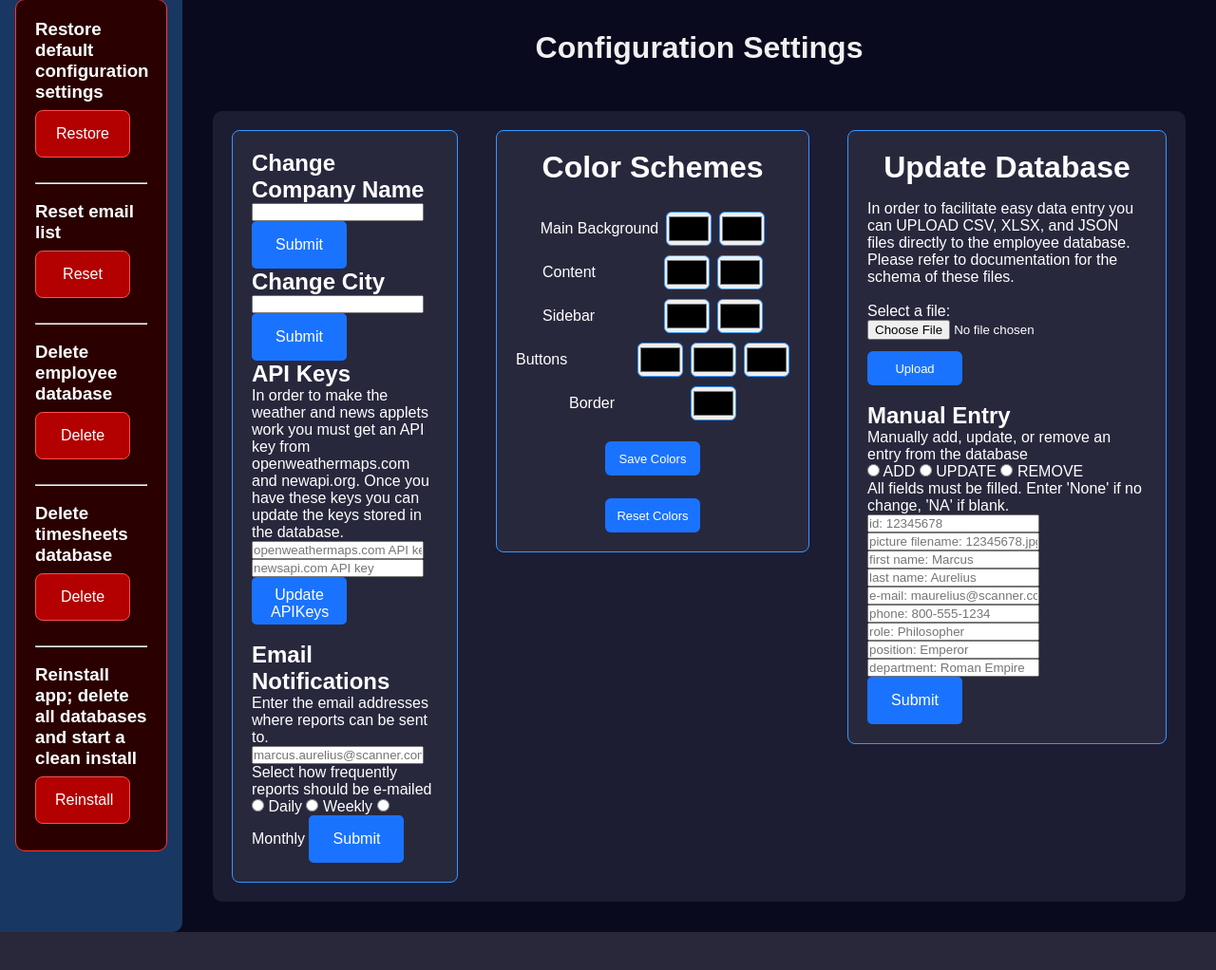
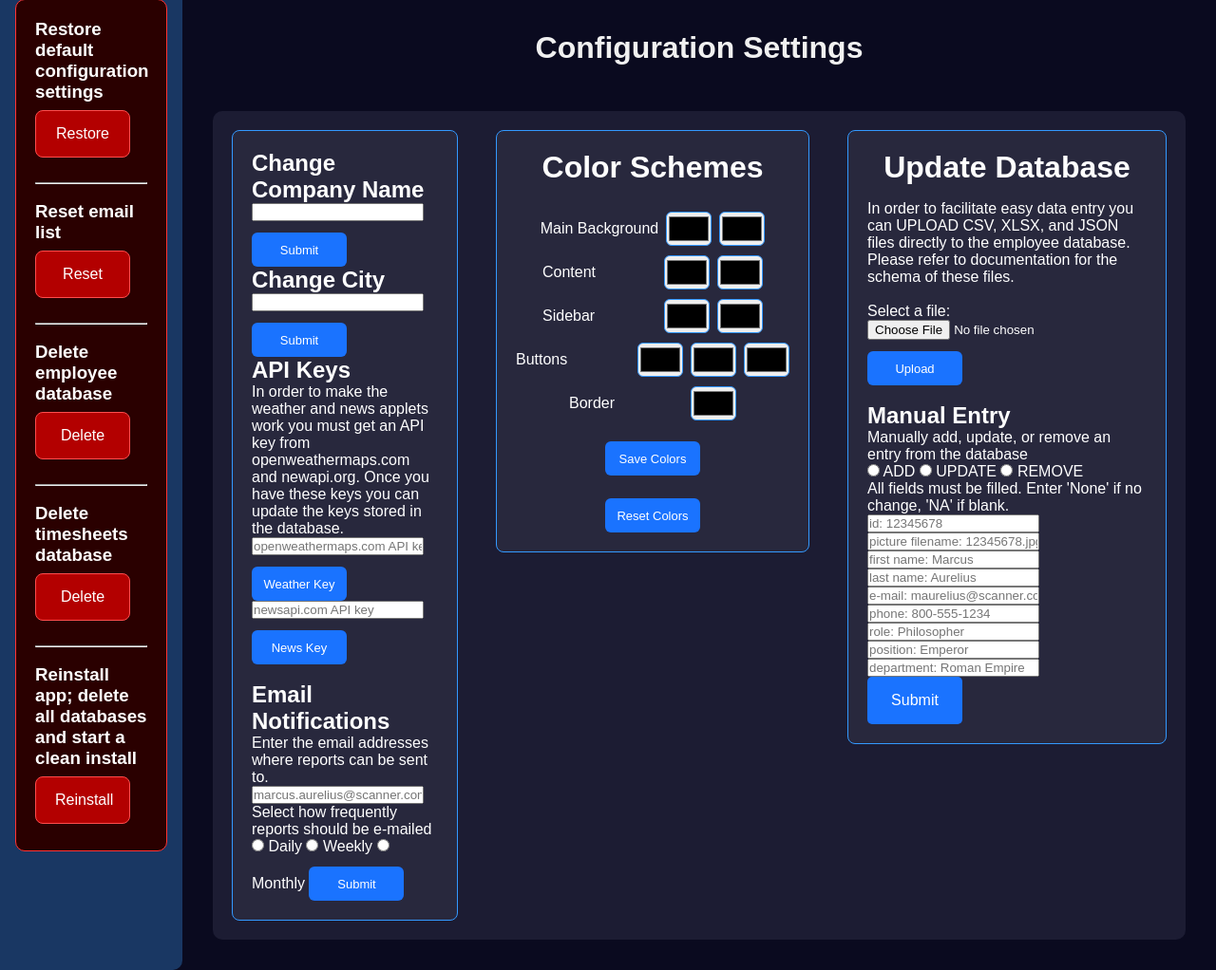
Before and after one commit to whitedragonstudios/Scanner, a Flask app: template templates/settings.html in a window 1280 px wide. Shown: the part 127-1149 px from the top of the page at 95% size. Before the commit the page ends 1109 px from the top, so only its background shows below. Run offline with Flask 3, Linux system fonts and the light colour scheme; the template is opened without the code that fills it, so the values that code supplies are empty; parts of the project's set-up code (start-up, migrations or seed data) failed here and were passed over.

Commit message:
Cleaning up server.py

```diff
--- a/server.py
+++ b/server.py
@@ -1,17 +1,15 @@
 from flask import Flask, render_template, request, redirect, Blueprint, flash, url_for
-from datetime import datetime as dt
-import json
-import os
-from classSettings import Setting
+import classSettings, os, json
 from classNews import News_Report
 from classQuotes import quote_generator
 from classWeather import weather_report
 from classHandler import Handler
 from classPerson import Person, Default_Person
 from classInstall import Postgre_Install
+from datetime import datetime as dt
+import databaseConfig
 import pandas as pd
 
-import databaseConfig
 db = databaseConfig. databaseSettings()
 user = db["user"]
 password = db["password"]
@@ -20,7 +18,7 @@ port = db["port"]
 host = db["host"]
 
 
-config = Setting(user, password, db_name, port, host)
+config = classSettings.Setting(user, password, db_name, port, host)
 weather_data = weather_report(config.city, config.weather_key)
 news = News_Report(config.country, config.news_key)
 quoteOTDay = quote_generator().QotD
@@ -69,16 +67,15 @@ def home():
                            )
 
 
+
+
 @frontend.route('/settings', methods=['GET', 'POST'])
 def settings():
     if request.method == "POST":
         global config, weather_data, news
-        admin = Handler(password=password)
         user_handle = Handler(user, password, db_name)
-        #user_handle.send_query("SELECT current_database(), current_schema();")
         # Danger Zone
-        action = request.form.get("action")
-        if action:
+        def danger(action):
             uninstall = Postgre_Install("postgres", password, db_name, port, host)
             if action == "restore":
                 config_list = {
@@ -117,40 +114,39 @@ def settings():
                 user_handle.send_query("SELECT * FROM timesheet_database;")
                 msg = "Timesheet database deleted"
             elif action == "clean":
-                uninstall.drop_tables('people_database')
-                uninstall.drop_tables('timesheet_database')
-                uninstall.drop_tables('config_database')
-                uninstall.drop_database(db_name)
-                uninstall.drop_user(user)
+                uninstall.uninstall_psql()
                 msg = "System reinstalled from clean state"
-            flash(msg, "warning")
+            return msg
+
+        action = request.form.get("action")
+        if action:
+            msg = danger(action)
+            flash(msg, "success")
             return redirect(url_for("frontend.settings"))
 
-        # Configuration changes
-        if "companyname" in request.form:
-            new_company = request.form.get("companyname")
-            user_handle.update_config("company", new_company)
-            msg = f"Company name updated to {new_company}"
+        # Change a config database value from the keys list
+        def single_button(key, handle):
+            if key in request.form:
+                new_value = request.form.get(key)
+                handle.update_config(key, new_value)
+                return f"{key} updated to {new_value}"
+
+        keys = ["company", "city", "weather_key", "news_key"]
+        for key in keys:
+            msg = single_button(key, user_handle)
+            flash(msg, "success")
             return redirect(url_for("frontend.settings"))
 
-        if "cityname" in request.form:
-            new_city = request.form.get("cityname")
-            user_handle.update_config("city", new_city)
-            msg = f"Company name updated to {new_city}"
+        # color updates dynamically
+        if request.form.get("form_type") == "colors":
+            for key, value in request.form.items():
+                if hasattr(config, key):
+                    setattr(config, key, value)
+                    user_handle.update_config(key, value)
+                    flash(f"{key} updated to {value}", "success")
             return redirect(url_for("frontend.settings"))
 
-
-        # API keys
-        if  "wkey" in request.form and request.form.get("wkey"):
-            new_key = request.form.get("wkey")
-            user_handle.update_config("weather_key", new_key)
-            msg = "Weather key updated"
-        if "nkey" in request.form and request.form.get("nkey"):
-            new_key = request.form.get("nkey")
-            user_handle.update_config("news_key", new_key)
-            msg = "News key updated"
-
-
+        # reset colors to deault settings
         if "reset_colors" in request.form:
             colors = {'main_background_color':'#0a0a1f',
                     'main_text_color':'#f0f0f0',
@@ -164,8 +160,9 @@ def settings():
                     'border_color':'#3399ff'}
             for key,value in colors.items():
                 user_handle.update_config(key,value)
+                flash(f"{key} reset to {value}", "info")
             user_handle.send_query("SELECT * FROM config_database;")
-            flash("Colors restored to defaults", "sucess")
+            return redirect(url_for("frontend.settings"))
 
         # Emails
         if "emails" in request.form:
@@ -174,50 +171,53 @@ def settings():
             try:
                 user_handle.send_command(f"INSERT INTO email_list (email, frequency) VALUES ('{report_email}', '{freq}');")
                 user_handle.send_query(f"SELECT (email, frequency) FROM email_list WHERE email = '{report_email}';")
-                flash(f"Sucessfully added {report_email} at frequency {freq }into database", "success")
+                flash(f"Added {report_email} at frequency {freq } to database", "success")
             except Exception as e:
                 flash(f"Failed to insert {report_email} into database: {e}", "error")
             return redirect(url_for("frontend.settings"))
 
 
-        # color updates dynamically
-        if request.form.get("form_type") == "colors":
-                for key, value in request.form.items():
-                    if hasattr(config, key):
-                        setattr(config, key, value)
-                        user_handle.update_config(key, value)
-                        flash(f"{key} updated", "success")
-                return redirect(url_for("frontend.settings"))
+        def upload(file):
+            error = None
+            message_list = []
+            if file and file.filename:
+                    filename = file.filename
+                    allowed_extensions = {'.csv', '.xlsx', '.json'}
+                    ext = os.path.splitext(filename)[1].lower()
+                    if ext not in allowed_extensions:
+                        error = "Unsupported file type. Please upload a CSV, XLSX, or JSON file."
+                    else:
+                        try:
+                            if ext == ".csv":
+                                data = pd.read_csv(file)
+                            elif ext == ".xlsx":
+                                data = pd.read_excel(file)
+                            elif ext == ".json":
+                                jdata = json.load(file)
+                                data = pd.DataFrame(jdata)
+                            # Send DataFrame to database
+                            for index, row in data.iterrows():
+                                user_handle.send_command(f"""
+                                INSERT INTO people_database (employee_id, first_name, last_name, email, phone, pic_path, employee_role, position, department) VALUES (
+                                {int(row['employee_id'])}, '{row['first_name']}', '{row['last_name']}', '{row['email']}', '{row['phone']}', '{row['pic_path']}', '{row['employee_role']}', '{row['position']}', '{row['department']}');""")
+                                message_list.append(row)
+                            message_list.append(f"File {filename} uploaded")
+                        except Exception as e:
+                            error = f"Failed to import data: {e}"
+                    if error is not None:
+                        return error
+                    return message_list
 
         # file upload
         if "fileUpload" in request.files:
-            file = request.files["fileUpload"]
-            if file and file.filename:
-                filename = file.filename
-                allowed_extensions = {'.csv', '.xlsx', '.json'}
-                ext = os.path.splitext(filename)[1].lower()
-                if ext not in allowed_extensions:
-                    flash("Unsupported file type. Please upload a CSV, XLSX, or JSON file.", "warning")
-                    return redirect(url_for("frontend.settings"))
-                try:
-                    if ext == ".csv":
-                        data = pd.read_csv(file)
-                    elif ext == ".xlsx":
-                        data = pd.read_excel(file)
-                    elif ext == ".json":
-                        jdata = json.load(file)
-                        data = pd.DataFrame(jdata)
-                    # Send DataFrame to database
-                    for index, row in data.iterrows():
-                        user_handle.send_command(f"""
-                        INSERT INTO people_database (employee_id, first_name, last_name, email, phone, pic_path, employee_role, position, department) VALUES (
-                        {int(row['employee_id'])}, '{row['first_name']}', '{row['last_name']}', '{row['email']}', '{row['phone']}', '{row['pic_path']}', '{row['employee_role']}', '{row['position']}', '{row['department']}');""")
-
-                    flash(f"File {filename} uploaded and data imported successfully.", "success")
-                except Exception as e:
-                    flash(f"Failed to import data: {e}", "error")
-
-                return redirect(url_for("frontend.settings"))
+            file_handle = request.files["fileUpload"]
+            msgs = upload(file_handle)
+            try:
+                for msg in msgs:
+                    flash(msg, "info")
+            except:
+                flash(msgs, "error")
+            return redirect(url_for("frontend.settings"))
 
 
         # manual database entry
@@ -305,7 +305,7 @@ def settings():
 
 
 
-    config = Setting(user, password, db_name, port, host)
+    config = classSettings.Setting(user, password, db_name, port, host)
     news = News_Report(config.country, config.news_key)
     weather_data = weather_report(config.city, config.weather_key)
 
--- a/sprintLog.txt
+++ b/sprintLog.txt
@@ -2,7 +2,7 @@ Future Backlog
 >> put options back into setup to allow clean install without erasing existing databases.
 >> put security features to only allow admin to use danger zone and password protect entire settings page.
 
-Fourth Sprint 11/3 - present
+Fourth Sprint 11/3 - 11/12/25
 1) intergrate server.py and settings.py into one script.
 2) Make functions to update config settings from menu.HTML
 3) Create class for unified html to postgresql interchange.
--- a/templates/settings.html
+++ b/templates/settings.html
@@ -88,22 +88,25 @@
                 <div class="left-div">
                     <h2>Change Company Name</h2>
                     <form action="/settings" method="post">
-                        <input class="textBox" type="text" name="companyname" id="companyname" placeholder="{{ cf.company }}" maxlength="50" required>
-                        <button class="button" type="submit">Submit</button>
+                        <input class="textBox" type="text" name="company" id="company" placeholder="{{ cf.company }}" maxlength="50" required>
+                        <button class="color_button" type="submit">Submit</button>
                     </form>
                     <h2>Change City</h2>
                     <form action="/settings" method="post">
-                        <input class="textBox" type="text" name="cityname" id="cityname" placeholder="{{ cf.city }}" maxlength="50" required>
-                        <button class="button" type="submit">Submit</button>
+                        <input class="textBox" type="text" name="city" id="city" placeholder="{{ cf.city }}" maxlength="50" required>
+                        <button class="color_button" type="submit">Submit</button>
                     </form>
                     <h2>API Keys</h2>
                     <p>
                     In order to make the weather and news applets work you must get an API key from openweathermaps.com and newapi.org. Once you have these keys you can update the keys stored in the database.
                     </p>
                     <form action="/settings" method="post">
-                        <input class="wkey" type="text" name="wkey" id="wkey" placeholder="openweathermaps.com API key" maxlength="32">
-                        <input class="nkey" type="text" name="nkey" id="nkey" placeholder="newsapi.com API key" maxlength="32">
-                        <button class="updateDB" type="submit">Update APIKeys</button>
+                        <input class="wkey" type="text" name="weather_key" id="weather_key" placeholder="openweathermaps.com API key" maxlength="32">
+                        <button class="color_button" type="submit">Weather Key</button>
+                    </form>
+                    <form action="/settings" method="post">
+                        <input class="nkey" type="text" name="news_key" id="news_key" placeholder="newsapi.com API key" maxlength="32">
+                        <button class="color_button" type="submit">News Key</button>
                     </form>
                     <br>
                     <h2> Email Notifications</h2>
@@ -117,7 +120,7 @@
                         <label for="css">Weekly</label>
                         <input type="radio" id="monthly" name="send-reports" value="monthly">
                         <label for="javascript">Monthly</label>
-                        <button type="submit">Submit</button>
+                        <button class="color_button" type="submit">Submit</button>
                     </form>
                 </div>
                 <div class="middle-div">
```
Also changed, not shown: classSettings.py (+10 -3 lines).
